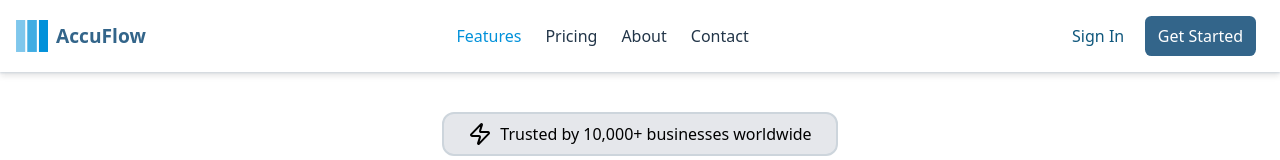
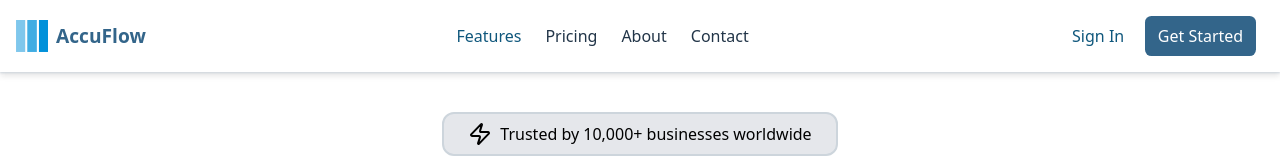
Before and after one commit to AsifulAhsan/AccuFlow, a React (Vite) app: page / in a window 1280 px wide. In both pictures the pointer is over the element "Features". Shown: the top 160 px of the page. Built offline with nearby package versions, Linux system fonts and the light colour scheme.

Commit message:
Changed navItems hover state

```diff
--- a/src/components/Header/Header.module.css
+++ b/src/components/Header/Header.module.css
@@ -30,7 +30,7 @@
   cursor: pointer;
 }
 .navItems:hover {
-    color: #0191DA;
+    color: #0F577C;
 }
 
 .signInBtn {
```
